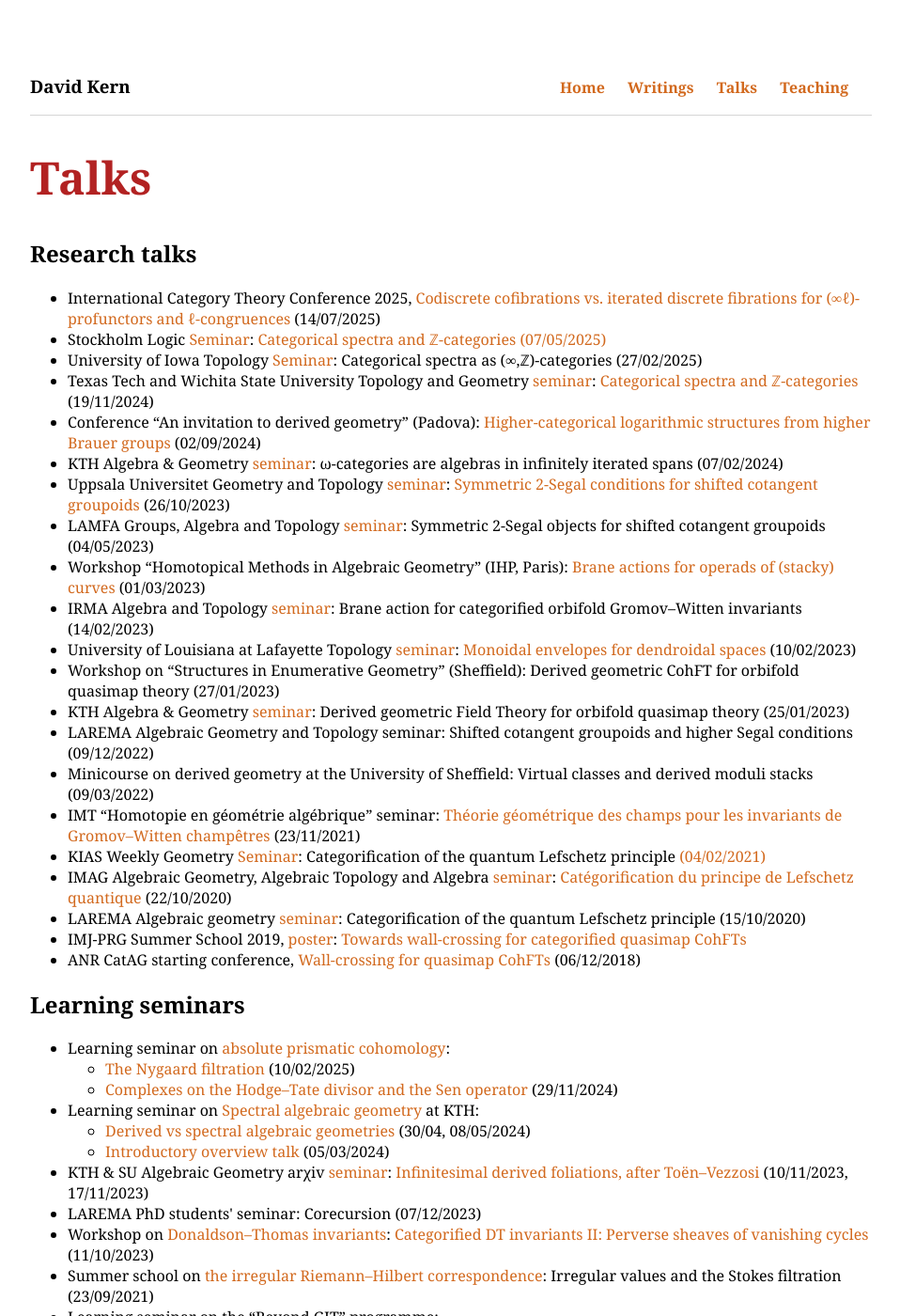
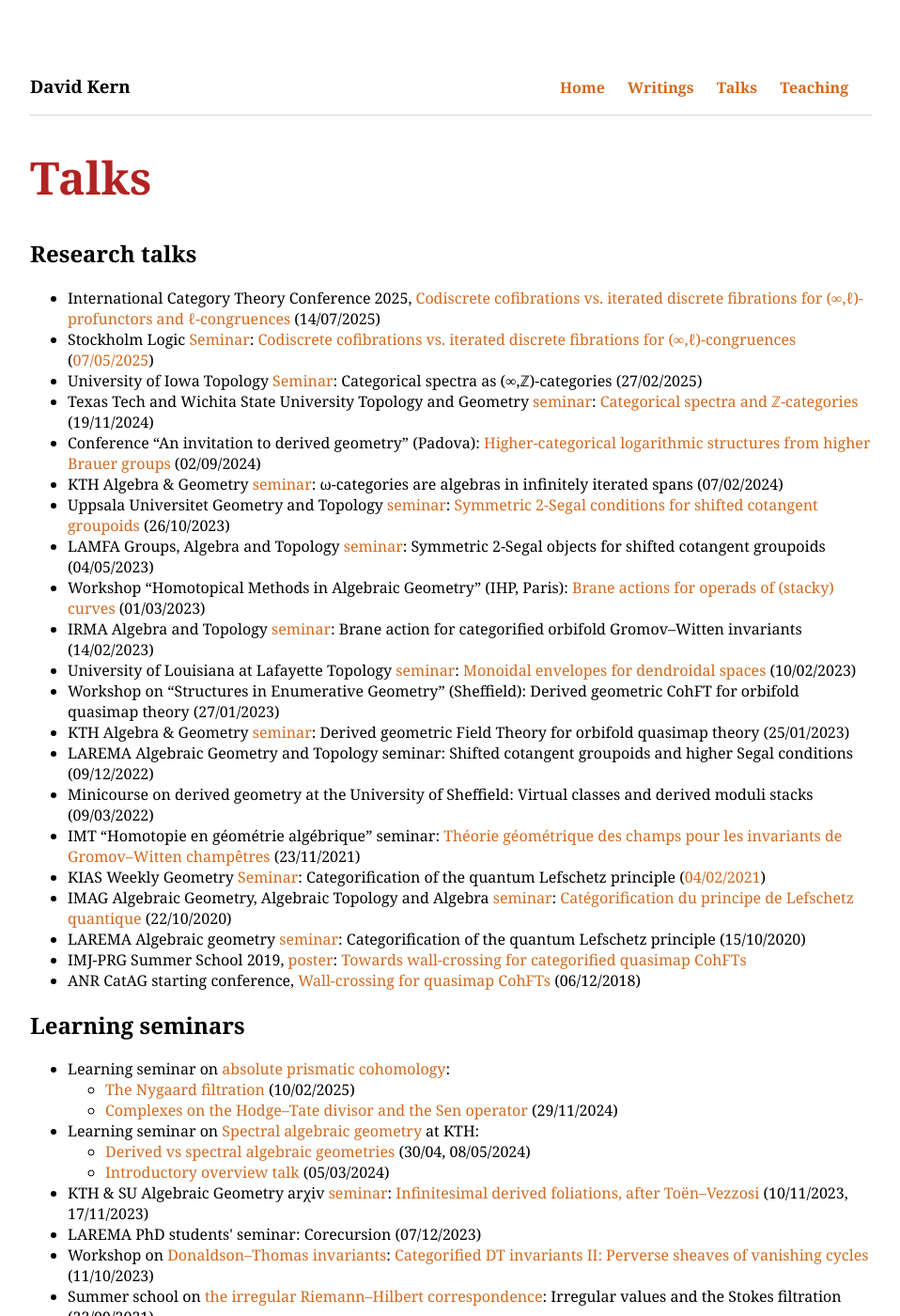
Before and after one commit to dskern/dskern.github.io, a Jekyll site: the page built from talks.html, in a window 1280 px wide and 1400 px high. Shown: the whole window at 94% size, without its empty margins (160-1118 px from the left). Built offline with Jekyll 4.4.1, drawn with Linux system fonts in a browser that asks for light colours.

Commit message:
Update talks.html

```diff
--- a/talks.html
+++ b/talks.html
@@ -6,8 +6,8 @@ layout: default
 <h2>Research talks</h2>
 
 <ul>
-    <li>International Category Theory Conference 2025, <a href="https://conference.math.muni.cz/ct2025/data/uploads/slides/kern.pdf">Codiscrete cofibrations vs. iterated discrete fibrations for (&infin;&ell;)-profunctors and &ell;-congruences</a> (14/07/2025)</li>
-    <li>Stockholm Logic <a href="https://www.logic.math.su.se/seminar/">Seminar</a>: <a href="Talks/AllegoriesDisco.pdf">Categorical spectra and ℤ-categories</a> <a href="https://www.math-stockholm.se/kalender/semlogic/david-kern-codiscrete-cofibrations-vs-iterated-discrete-fibrations-for-congruences-1.1401506?date=2025-05-07&orgdate=2025-05-01&length=1&orglength=31">(07/05/2025)</a></li>
+    <li>International Category Theory Conference 2025, <a href="https://conference.math.muni.cz/ct2025/data/uploads/slides/kern.pdf">Codiscrete cofibrations vs. iterated discrete fibrations for (&infin;,&ell;)-profunctors and &ell;-congruences</a> (14/07/2025)</li>
+    <li>Stockholm Logic <a href="https://www.logic.math.su.se/seminar/">Seminar</a>: <a href="Talks/AllegoriesDisco.pdf">Codiscrete cofibrations vs. iterated discrete fibrations for (&infin;,&ell;)-congruences</a> (<a href="https://www.math-stockholm.se/kalender/semlogic/david-kern-codiscrete-cofibrations-vs-iterated-discrete-fibrations-for-congruences-1.1401506?date=2025-05-07&orgdate=2025-05-01&length=1&orglength=31">07/05/2025</a>)</li>
     <li>University of Iowa Topology <a href="https://docs.google.com/document/d/19paVEae17w4_XLjz4_zHkhzxfvOpc6yABNDFjKNPdFY">Seminar</a>: Categorical spectra as (&infin;,ℤ)-categories (27/02/2025)</li>
     <li>Texas Tech and Wichita State University Topology and Geometry <a href="https://www.math.ttu.edu/events/seminars/geometry/2024/fall/">seminar</a>: <a href="Talks/CatSpZ.pdf">Categorical spectra and ℤ-categories</a> (19/11/2024)</li>
     <li>Conference “An invitation to derived geometry” (Padova): <a href="Talks/HiLogBr.pdf">Higher-categorical logarithmic structures from higher Brauer groups</a> (02/09/2024)</li>
@@ -22,7 +22,7 @@ layout: default
     <li>LAREMA Algebraic Geometry and Topology seminar: Shifted cotangent groupoids and higher Segal conditions (09/12/2022)</li>
     <li>Minicourse on derived geometry at the University of Sheffield: Virtual classes and derived moduli stacks (09/03/2022)</li>
     <li>IMT “Homotopie en géométrie algébrique” seminar: <a href="Talks/Qmap_GeomFT.pdf">Théorie géométrique des champs pour les invariants de Gromov–Witten champêtres</a> (23/11/2021)</li>
-    <li>KIAS Weekly Geometry <a href="https://bhamidisreedhar.github.io/Seminars.html">Seminar</a>:  Categorification of the quantum Lefschetz principle <a href="http://www.kias.re.kr/sub05/sub05_02_01_01.jsp?seqno=PGN1720210118-0001&nowBlock=0&page=1&subject=&mjrcd=&mjrcd2=all&sdate=20210304&edate=&keyField=&keyWord=&list_url=/sub05/sub05_02_01.jsp&slides=">(04/02/2021)</a></li>
+    <li>KIAS Weekly Geometry <a href="https://bhamidisreedhar.github.io/Seminars.html">Seminar</a>:  Categorification of the quantum Lefschetz principle (<a href="http://www.kias.re.kr/sub05/sub05_02_01_01.jsp?seqno=PGN1720210118-0001&nowBlock=0&page=1&subject=&mjrcd=&mjrcd2=all&sdate=20210304&edate=&keyField=&keyWord=&list_url=/sub05/sub05_02_01.jsp&slides=">04/02/2021</a>)</li>
     <li>IMAG Algebraic Geometry, Algebraic Topology and Algebra <a href="https://www.i3m.univ-montp2.fr/seminaire/nouv/aff_detail_sem.php?idseance=4789&idsem=1">seminar</a>: <a href="Talks/qLefschCat_notes.pdf">Catégorification du principe de Lefschetz quantique</a> (22/10/2020)</li>
     <li>LAREMA Algebraic geometry <a href="https://indico.math.cnrs.fr/event/5852/">seminar</a>: Categorification of the quantum Lefschetz principle (15/10/2020)</li>
     <li>IMJ-PRG Summer School 2019, <a href="http://school2019.imj-prg.fr/Posters/Kern.pdf">poster</a>: <a href="Talks/poster.pdf">Towards wall-crossing for categorified quasimap CohFTs</a></li>
```
